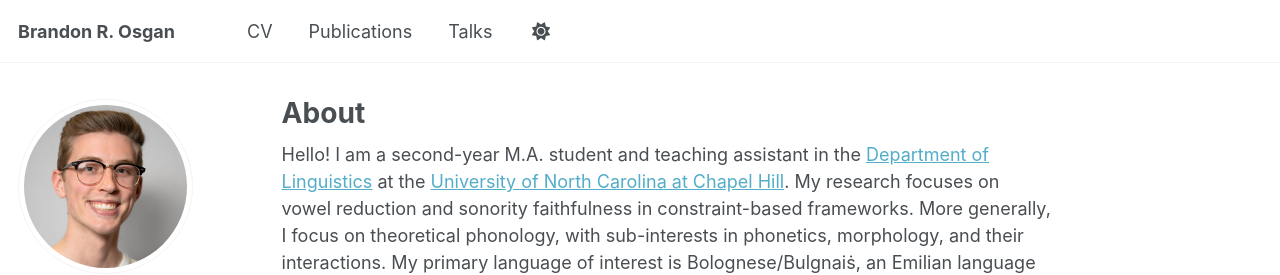
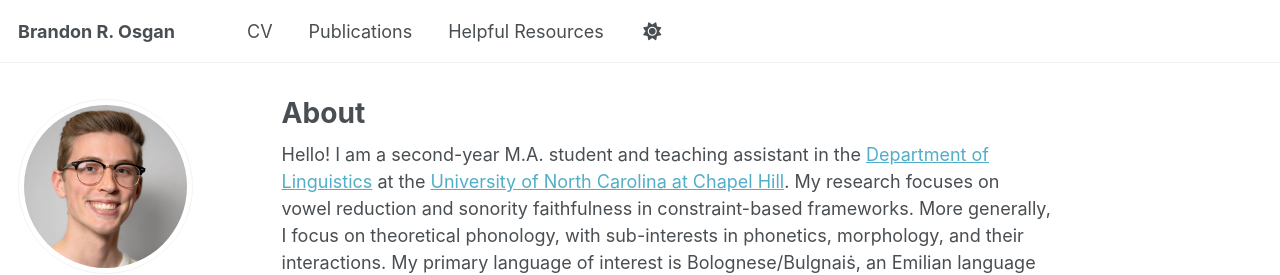
Before and after one commit to bosgan/bosgan.github.io, a Jekyll site: the page built from _pages/about.md, in a window 1280 px wide. Shown: the top 275 px of the page. Built offline with Jekyll 4.4.1, drawn with Linux system fonts in a browser that asks for light colours; some web fonts are replaced; a script that is not in the unit is left out.

Commit message:
Update navigation.yml

```diff
--- a/_data/navigation.yml
+++ b/_data/navigation.yml
@@ -14,8 +14,8 @@ main:
   - title: "Publications"
     url: https://scholar.google.com/citations?hl=en&user=sI6XEV4AAAAJ
 
-  - title: "Talks"
-    url: /talks/
+  # - title: "Talks"
+  #  url: /talks/
 
   # - title: "Teaching"
   #  url: /teaching/
@@ -31,3 +31,6 @@ main:
 
   # - title: "Guide"
   #  url: /markdown/
+
+  - title: "Helpful Resources"
+    url: /resources/
```
